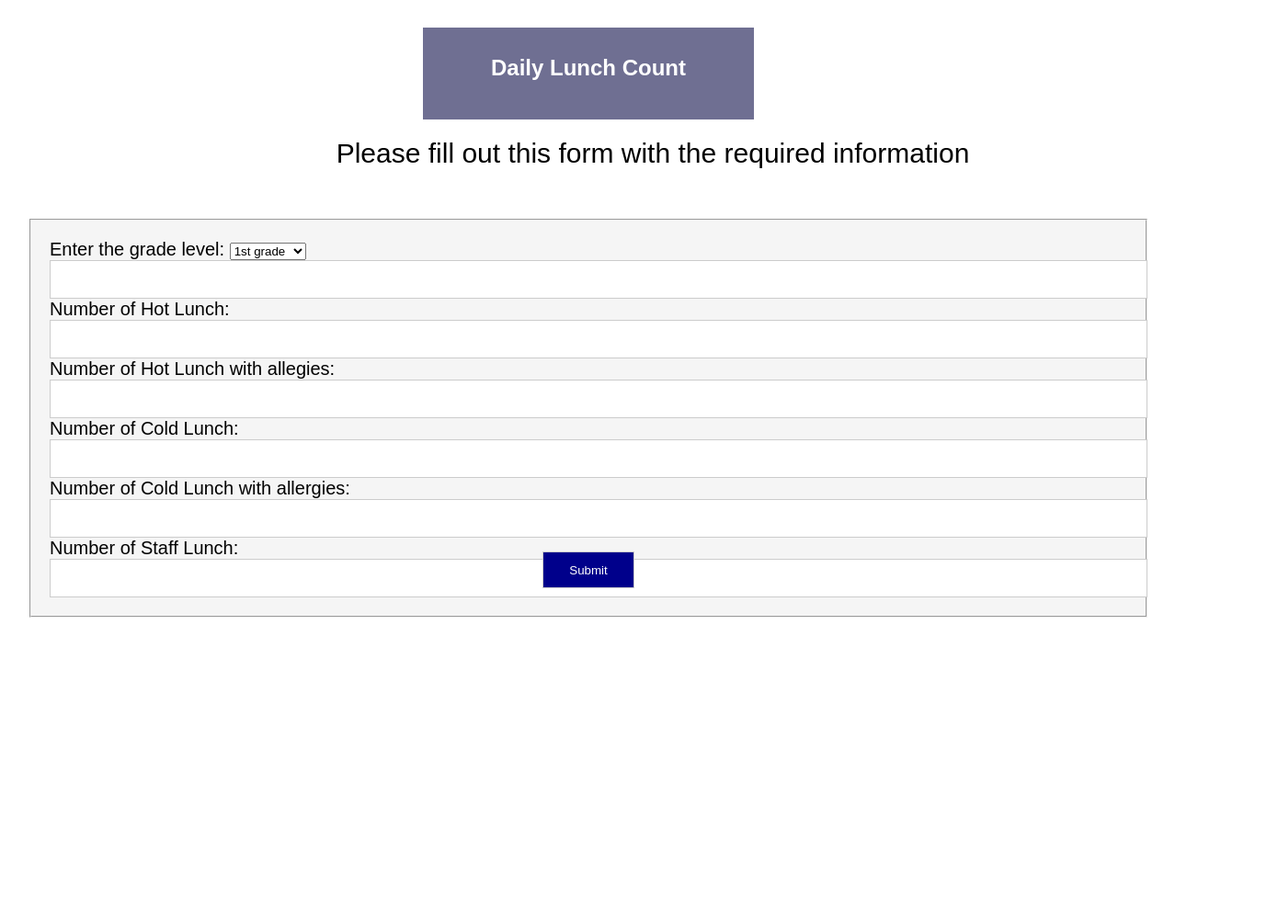
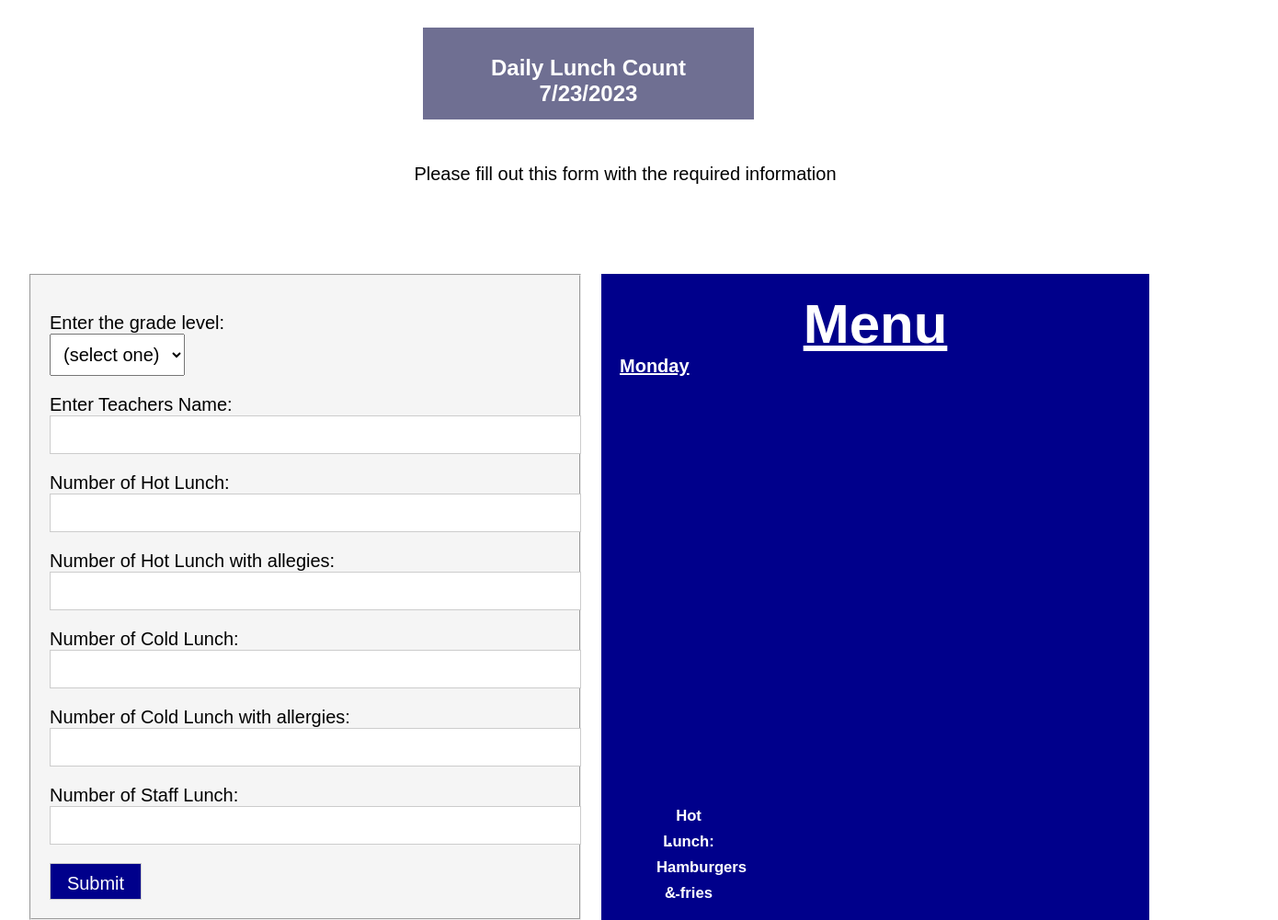
Before and after one commit to USU-ITLS-x265-23-summer/Kassy-Oveson--Project, a plain HTML site: page index.html in a window 1280 px wide. Shown: the part 160-1161 px from the top of the page at 92% size, 1390 px wide, since content can reach past the window. Before the commit the page ends 862 px from the top, so only its background shows below. Drawn offline with Linux system fonts and the light colour scheme; no server answers.

Commit message:
changing menu options and fonts

```diff
--- a/index.html
+++ b/index.html
@@ -7,15 +7,20 @@
    <title>Lakeview Academy</title>
 
     <link rel="stylesheet" href="style/primary.css" />
-      <script src="scripts/primary.js"></script>
+
     </head>
   </head>
   <body>
     <h1>OPERATION LUNCH COUNT</h1>
-    <h2>Daily Lunch Count</h2>
+    <h2>Daily Lunch Count
+      <span id=date></span>
+    </h2>
     <p>Please fill out this form with the required information</p>
+    <div class="form-and-menu">
+
+
         <fieldset>
-        <label for="grade-level">Enter the grade level: <select id="grade-level" type="select" name="grade-level" required
+        <label for="grade-level"><div class="enter">Enter the grade level:</div><select id="grade-level" type="select" name="grade-level" required>
             <option value="">(select one)</option>
             <option value="1">1st grade</option>
             <option value="2">2nd grade</option>
@@ -26,6 +31,7 @@
             <option value="7">7th grade</option>
             <option value="8">8th grade</option>
             <option value="9">9th grade</option>
+            </select></label>
 
         <label for="teacher-name">Enter Teachers Name: <input id="teacher-name" type="text" required name="teacher-name" /></label>
         <label for="hot-lunch">Number of Hot Lunch: <input id="hot-lunch" type="text" required name="hot-lunch" /></label>
@@ -35,5 +41,29 @@
         <label for="staff-lunch">Number of Staff Lunch: <input id="staff-lunch" type="text" /></label>
         <input type="submit" value="Submit" onclick="return validateForm();" />
         </fieldset>
+        <div class="menu">
+          Menu
+          <div class="days-of-week">
+            <div class="sub-lunch-type"
+          <p id="days-of-week">Monday</p>
+          <p id="sub-lunch-type"><sub>Hot Lunch: Hamburgers & fries</sub></p>
+          <p id="sub-lunch-type"><sub>Cold Lunch: Deli Sandwhich & chips</sub></p>
+          <p id="days-of-week">Tuesday</p>
+          <p id="sub-lunch-type"><sub>Hot Lunch: Pizza & Salad</sub></p>
+          <p id="sub-lunch-type"><sub>Cold Lunch: Deli Sandwhich & chips</sub></p>
+          <p id="days-of-week">Wednesday</p>
+          <p id="sub-lunch-type"><sub>Speggetti & bread stick</sub></p>
+          <p id="sub-lunch-type"><sub>Cold Lunch: Deli Sandwhich & chips</sub></p>
+          <p id="days-of-week">Thursday</p>
+          <p id="sub-lunch-type"><sub>Hot Lunch: Ramon Noodle Bowl</sub></p>
+          <p id="sub-lunch-type"><sub>Cold Lunch: Deli Sandwhich & chips</sub></p>
+          <p id="days-of-week">Friday</p>
+          <p id="sub-lunch-type"><sub>Hot Lunch: Not offered</sub></p>
+          <p id="sub-lunch-type"><sub>Cold Lunch: Lunchable</sub></p>
+
+        </div>
+      </div>
+      </div>
+      <script src="scripts/primary.js"></script>
   </body>
 </html>
--- a/scripts/primary.js
+++ b/scripts/primary.js
@@ -2,16 +2,8 @@
 const MAX_GRADE_LEVEL = 9;
 const today = new Date();
 const dateString = today.toLocaleDateString();
+document.getElementById("date").innerHTML = dateString;
 
-const url = "https://www.googleapis.com/calendar/v3/calendars/primary/events?access_token=YOUR_API_KEY";
-const interval = setInterval(() => {
-  fetch(url)
-    .then((response) => response.json())
-    .then((data) => {
-      const newDateString = data.date;
-      document.getElementById("date").innerHTML = newDateString;
-    });
-}, 1000);
 
 function validateForm() {
   var gradeLevel = document.getElementById("grade-level").value;
--- a/style/primary.css
+++ b/style/primary.css
@@ -24,28 +24,53 @@ h2 {
   }
   p {
     text-align: center;
-    font-size: 30px;
+    font-size: 20px;
     border: 15px;
     padding: 40px;
-    position: absolute;
+    position: center;
     width: 100%;
     height: 40px;
- margin-top: 100px;
+ margin-top: 150px;
 
 }
 
   fieldset {
     background-color: #F5F5F5;
-    margin-top: 250px;
+    margin-top: 20px;
     padding: 20px;
     font-size: 20px;
+    width: 50%;
+
   }
+  .menu {
+    background-color: #00008B;
+    margin-top: 20px;
+    padding: 20px;
+    font-size: 60px;
+    width: 50%;
+    color: #FFFFFF;
+    text-align: center;
+    text-decoration: underline;
+    font-weight: bold;
+  }
+  .days-of-week {
+    font-size: 40px;
+   width: 20%;
 
+  }
+  .sub-lunch-type {
+    font-size: 20px;
+    width: 70px;
+    height: fit-content;
+
+  }
   input {
     width: 100%;
     height: 20px;
     padding: 10px;
     border: 1px solid #CCCCCC;
+    font-size: 20px;
+
   }
 
   .light-gray {
@@ -63,11 +88,22 @@ h2 {
     background-color: #00008B;
     color: #FFFFFF;
     border: 1px solid #CCCCCC;
-    position: absolute;
-    bottom: 0;
-    left: 50%;
-    transform: translate(-50%, 0);
+    margin-top: 20px;
   }
   .centered {
     text-align: center;
   }
+  label {
+    display: block;
+    margin-top: 20px;
+  }
+  select {
+    font-size: 20px;
+    padding:10px;
+  }
+  .form-and-menu {
+    display: flex;
+    justify-content: space-between;
+    align-items: flex-start;
+    gap: 20px;
+  }
```
